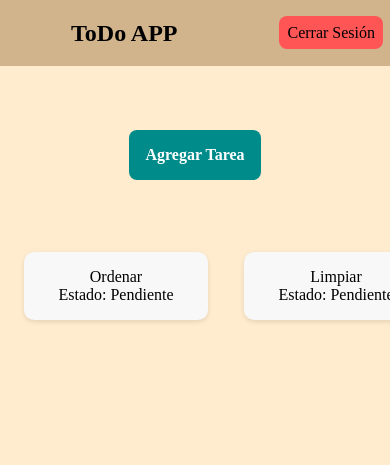
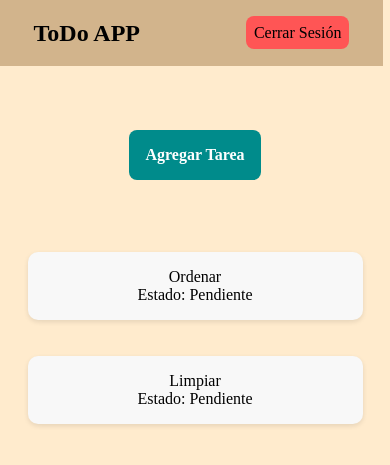
Before and after one commit to GzaJai/todo-app-django, a Django app: page / in a window 390 px wide; the page is wider, and only the part inside the window is pictured. Shown: the top 465 px of that part. Run offline with Django 5.2, Linux system fonts and the light colour scheme; a user stored in the database is signed in; data comes from the database, SQL or seed files in the repository.

Commit message:
fixing mobile view

```diff
--- a/todos/static/css/styles.css
+++ b/todos/static/css/styles.css
@@ -1,17 +1,21 @@
+html {
+    overflow: hidden;
+}
+
 body {
     background-color: blanchedalmond;
     margin: 0;
     padding: 0;
+    overflow:hidden
 }
 
 header {
-    width: 100%;
+    width: 90dvw;
     background-color: tan;
     display: flex;
     align-items: center;
-    justify-content: center;
+    justify-content: space-around;
     padding: .5rem 1rem;
-
 }
 
 header .home-button {
@@ -22,7 +26,7 @@ header .home-button {
     text-decoration: none !important;
     color: inherit !important;
     background: none !important;
-    padding: 0 0 0 2rem !important;
+    padding: 0 !important;
 }
 
 nav {
@@ -36,6 +40,7 @@ nav li {
     font-weight: 500;
     color: black;
     font-size: 1rem;
+    white-space: nowrap;
 }
 
 .login-button {
@@ -88,7 +93,7 @@ section {
 }
 
 .todo-section {
-    width: 100%;
+    width: 90dvw;
     display: flex;
     justify-content: center;
 }
@@ -103,7 +108,13 @@ section {
     gap: 20px;
 
     width: 100%;
-    max-width: 600px;  /* evita que se estire demasiado */
+    max-width: 600px;
+}
+
+@media (max-width: 600px) {
+    .todo-list {
+        grid-template-columns: 1fr;
+    }
 }
 
 .todo-item {
```
